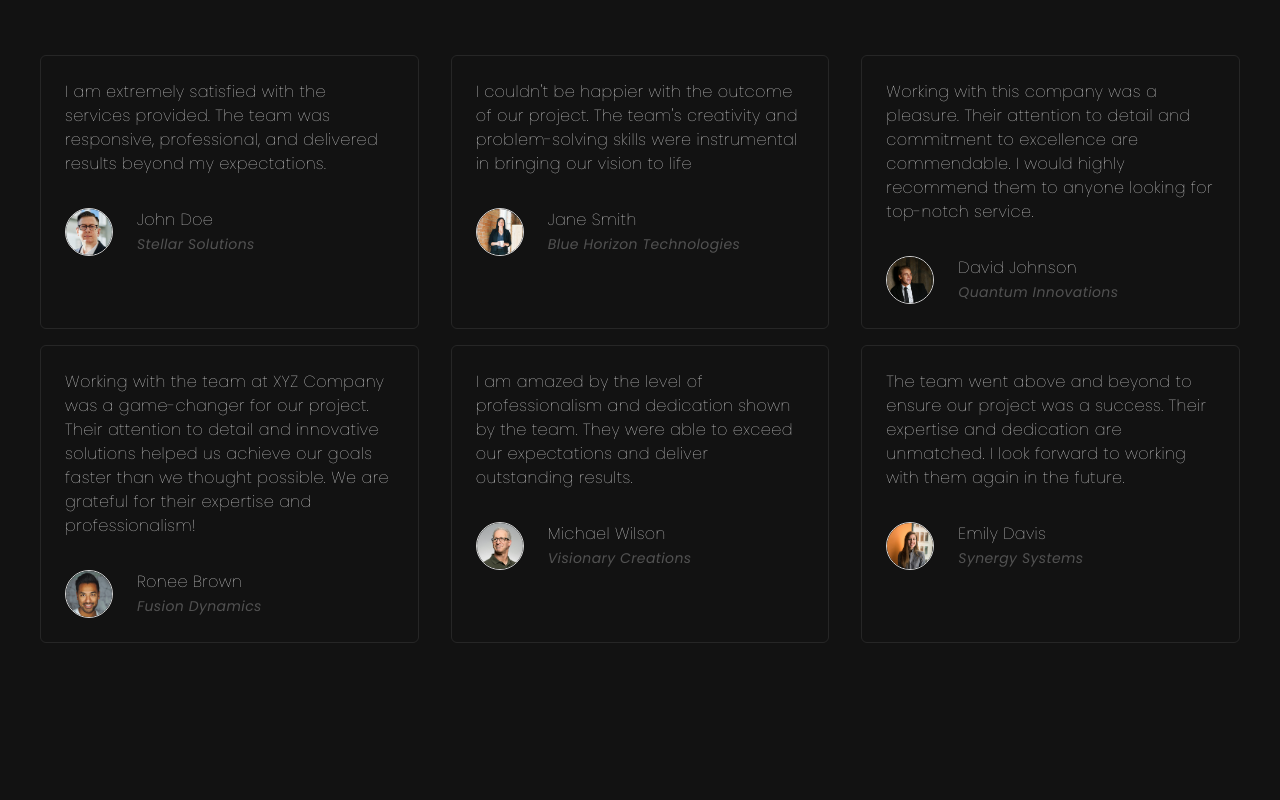
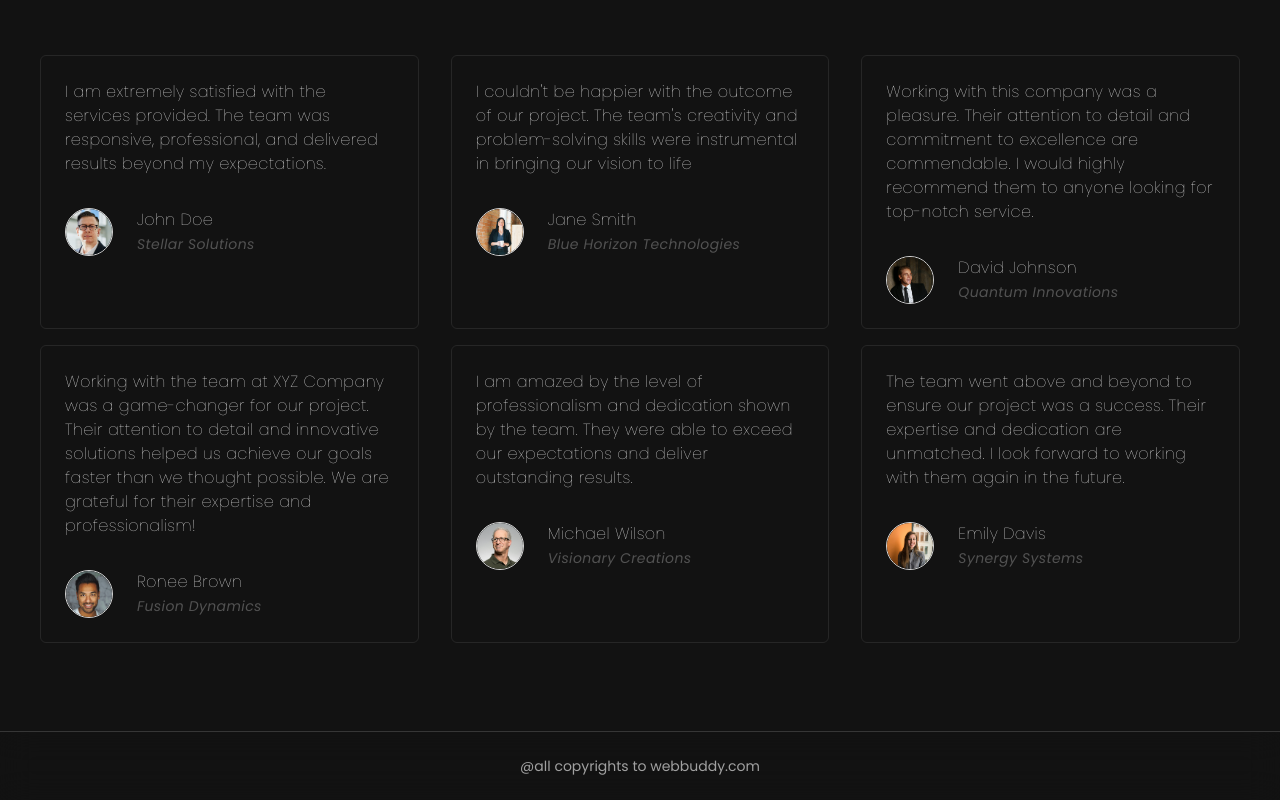
Before and after one commit to progymer/landing-page-templete, a React (Vite) app: page / in a window 1280 px wide. Shown: the part 3330-4130 px from the top of the page. Before the commit the page ends 3981 px from the top, so only its background shows below. Built offline with nearby package versions, Linux system fonts and the light colour scheme.

Commit message:
feat: footer with copyrights

```diff
--- a/src/App.jsx
+++ b/src/App.jsx
@@ -6,6 +6,7 @@ import Workflow from './components/Workflow'
 import Pricing from './components/Pricing'
 import Testimonail from './components/Testimonail'
 import Footer from './components/Footer'
+
 
 
 const App = () => {
@@ -19,6 +20,7 @@ const App = () => {
         <Pricing />
         <Testimonail />
       </div>
+      <Footer />
 
     </>
   )
--- /dev/null
+++ b/src/components/Footer.jsx
@@ -0,0 +1,11 @@
+const Footer = () => {
+    return (
+        <footer className="backdrop-blur-lg border-t border-neutral-700/80 py-6 mt-20 text-center text-sm">
+            <div flex >
+                <a className="text-neutral-400 hover:text-neutral-600/80" href="#">@all copyrights to webbuddy.com</a>
+            </div>
+        </footer>
+     );
+}
+
+export default Footer;
```
